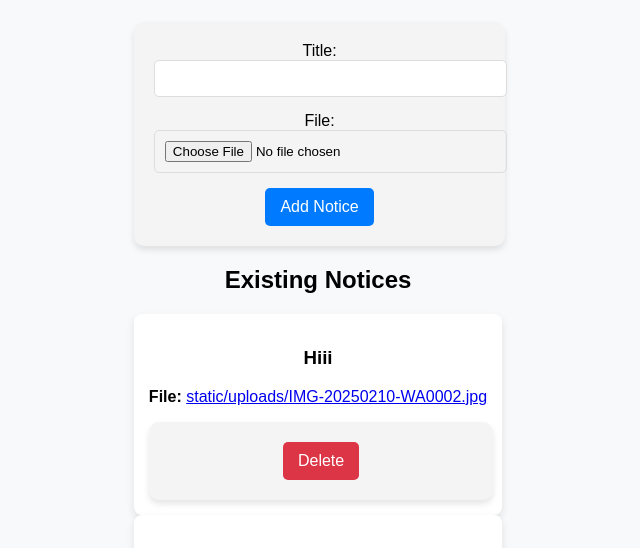
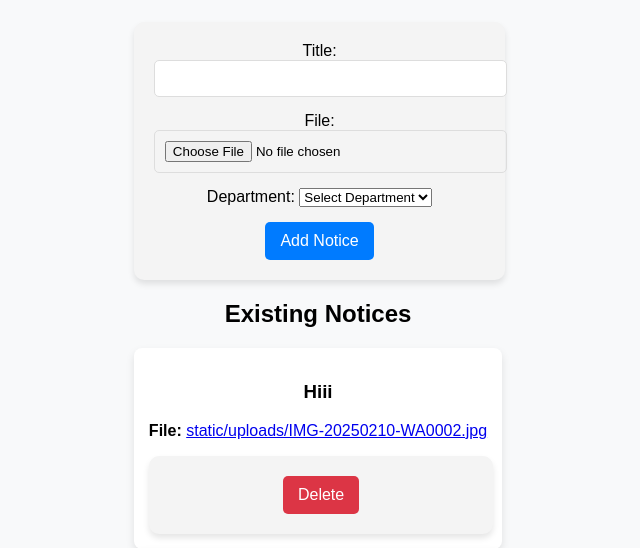
Before and after one commit to digi2025new/digital-notice, a Flask app: page /admin in a window 1280 px wide. Shown: the part 196-744 px from the top of the page, without its empty margins (322-962 px from the left). Run offline with Flask 3, Linux system fonts and the light colour scheme; a user stored in the database is signed in; data comes from the database, SQL or seed files in the repository.

Commit message:
Add department field to notice submission form

```diff
--- a/templates/admin.html
+++ b/templates/admin.html
@@ -29,6 +29,16 @@
             <label for="file">File:</label>
             <input type="file" id="file" name="file" required>
           </div>
+          <div class="form-group">
+            <label for="department">Department:</label>
+            <select id="department" name="department" required>
+              <option value="">Select Department</option>
+              <option value="extc">EXTC</option>
+              <option value="it">IT</option>
+              <option value="cs">CS</option>
+              <option value="mech">MECH</option>
+            </select>
+          </div>
           <button type="submit" class="btn btn-primary">Add Notice</button>
         </form>
       </section>
```
Lines whose indentation alone changed are shown as unchanged.
